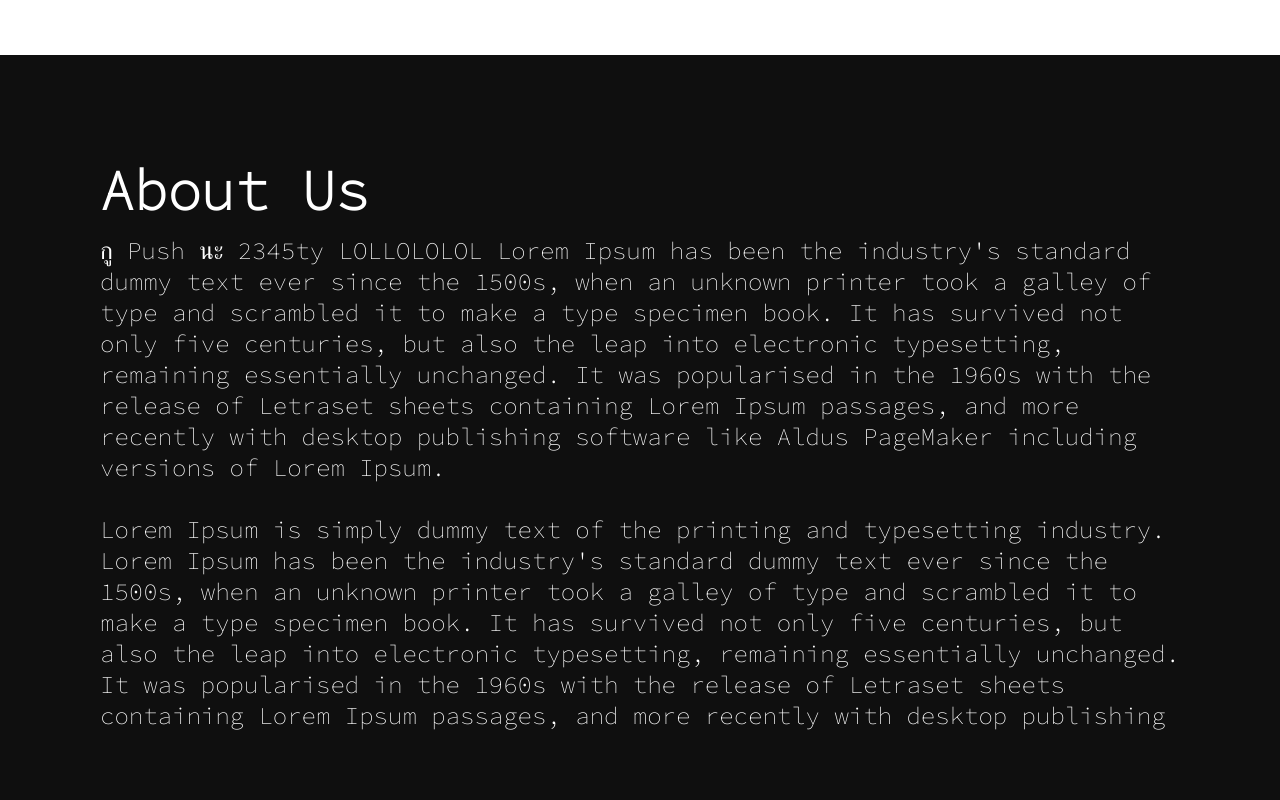
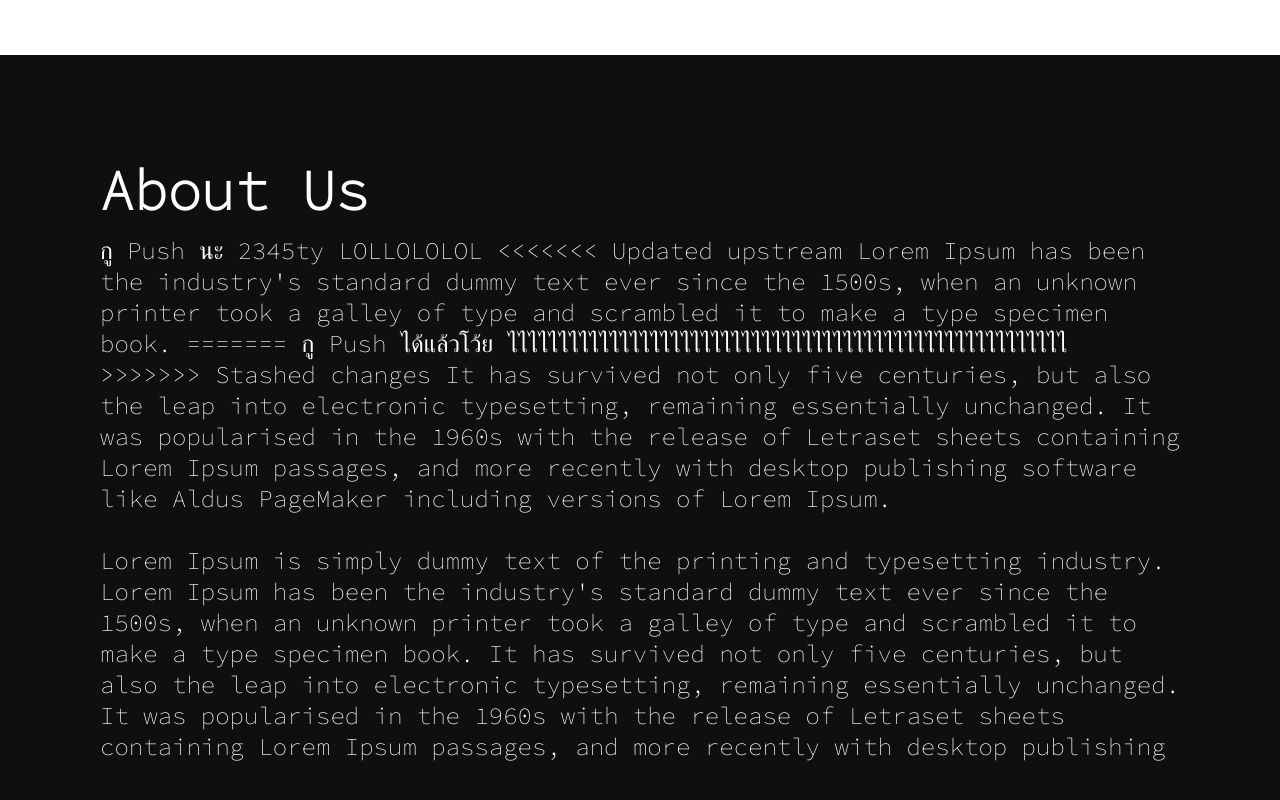
Before and after one commit to IKellpyI/fewfew, a plain HTML site: page mendel 623/index.html in a window 1280 px wide. Shown: the part 745-1545 px from the top of the page. Drawn offline with Linux system fonts and the light colour scheme.

Commit message:
Update index.html

```diff
--- a/mendel 623/index.html
+++ b/mendel 623/index.html
@@ -26,8 +26,13 @@
         <div class="sec">
             <h2> About Us </h2>
             <p>กู Push นะ 2345ty LOLLOLOLOL
+<<<<<<< Updated upstream
                 Lorem Ipsum has been the industry's standard dummy text ever since the 1500s,
                 when an unknown printer took a galley of type and scrambled it to make a type specimen book.
+=======
+                กู Push ได้แล้วโว้ย
+                ไไไไไไไไไไไไไไไไไไไไไไไไไไไไไไไไไไไไไไไไไไไไไไไไไไไไไไไ
+>>>>>>> Stashed changes
                 It has survived not only five centuries, but also the leap into electronic typesetting, remaining essentially unchanged.
                 It was popularised in the 1960s with the release of Letraset sheets containing Lorem Ipsum passages, and more recently with desktop publishing
                 software like Aldus PageMaker including versions of Lorem Ipsum.<br><br>
```
